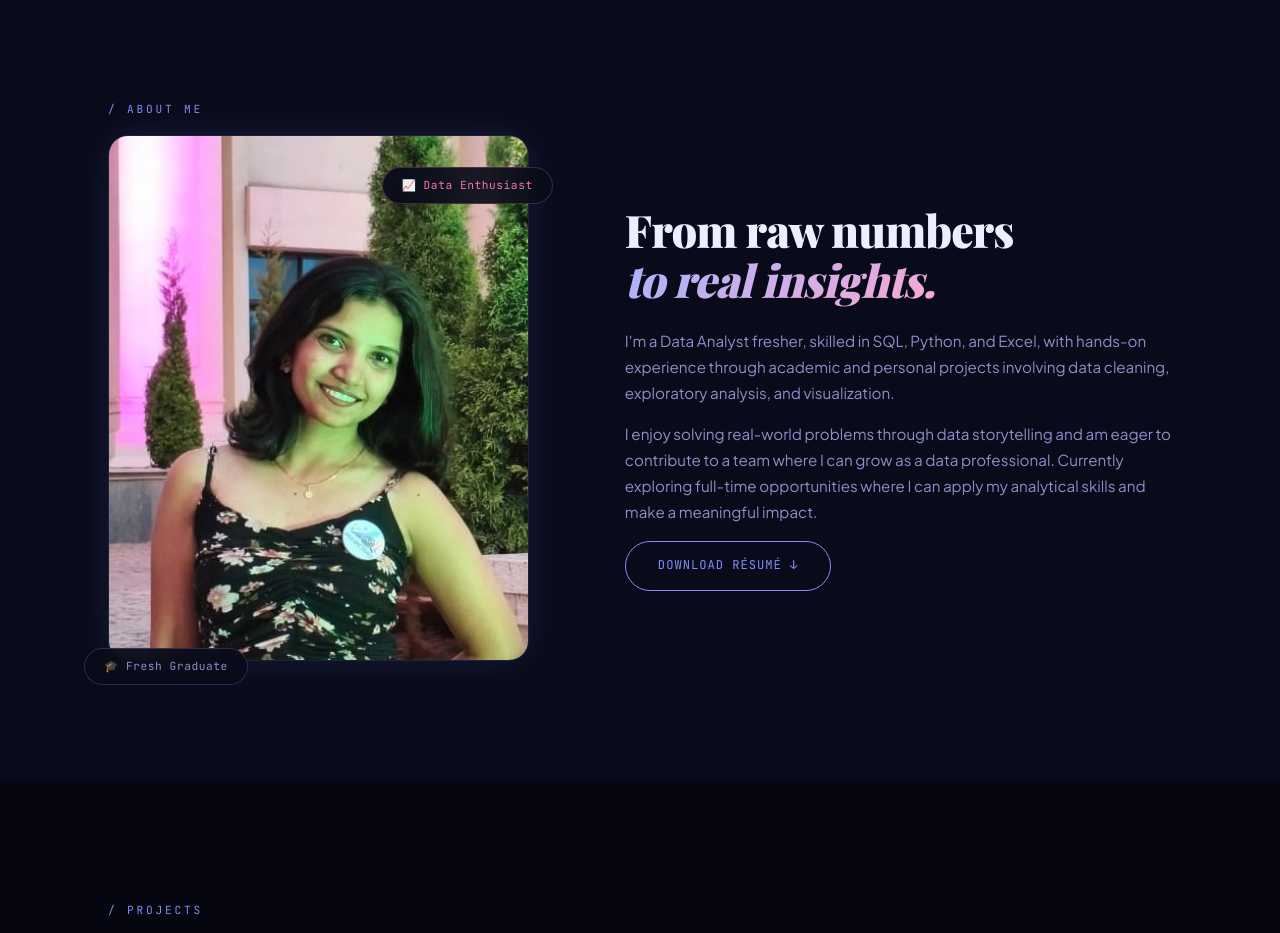
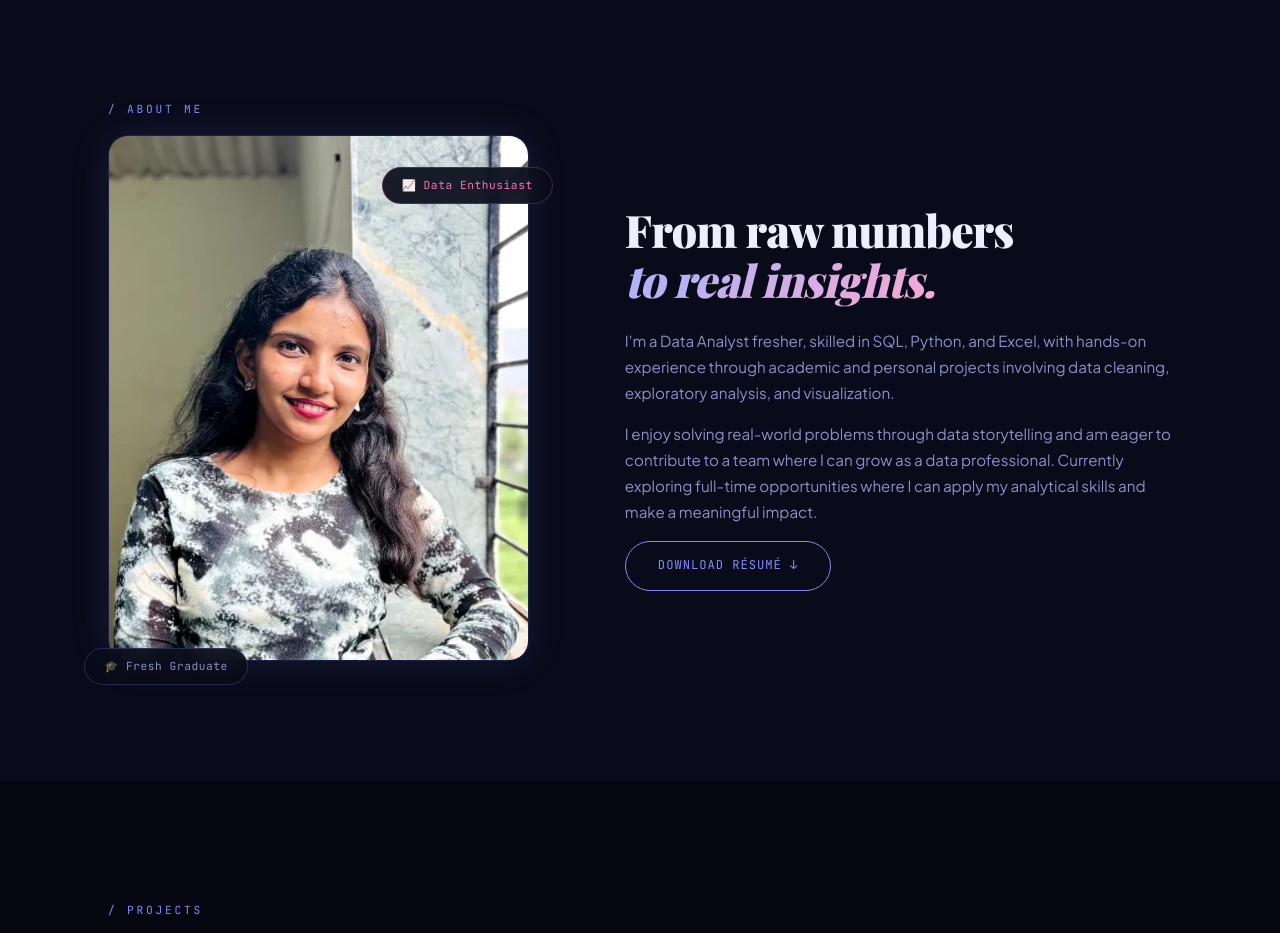
Before and after one commit to pranjaldalvi06-dotcom/my_portfolio, a website: page pranjal-v2/index.html in a window 1280 px wide. Shown: the part 820-1753 px from the top of the page. Drawn offline with nearby package versions, Linux system fonts and the light colour scheme; a web font is replaced by a local one.

Commit message:
Update index.html

```diff
--- a/pranjal-v2/index.html
+++ b/pranjal-v2/index.html
@@ -102,7 +102,7 @@
       <div class="about-grid">
         <div class="about-image reveal">
           <div class="img-frame">
-            <img src="image/profile_1.jpeg" alt="Pranjal Dalvi" onerror="this.style.display='none';this.parentElement.classList.add('no-img')"/>
+            <img src="image/profile_2.jpeg" alt="Pranjal Dalvi" onerror="this.style.display='none';this.parentElement.classList.add('no-img')"/>
             <div class="img-placeholder">PD</div>
           </div>
           <div class="about-tag tag-1">🎓 Fresh Graduate</div>
```
